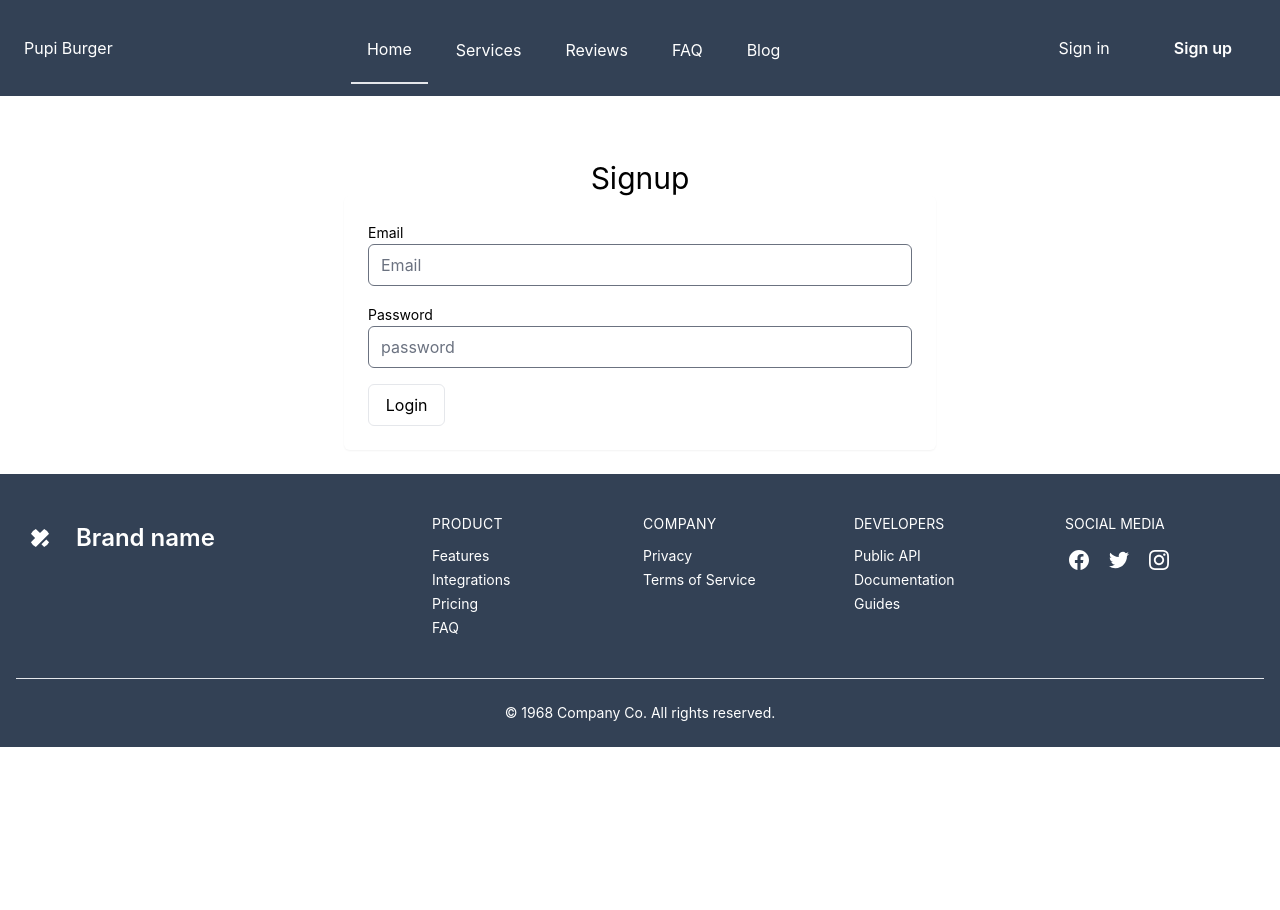
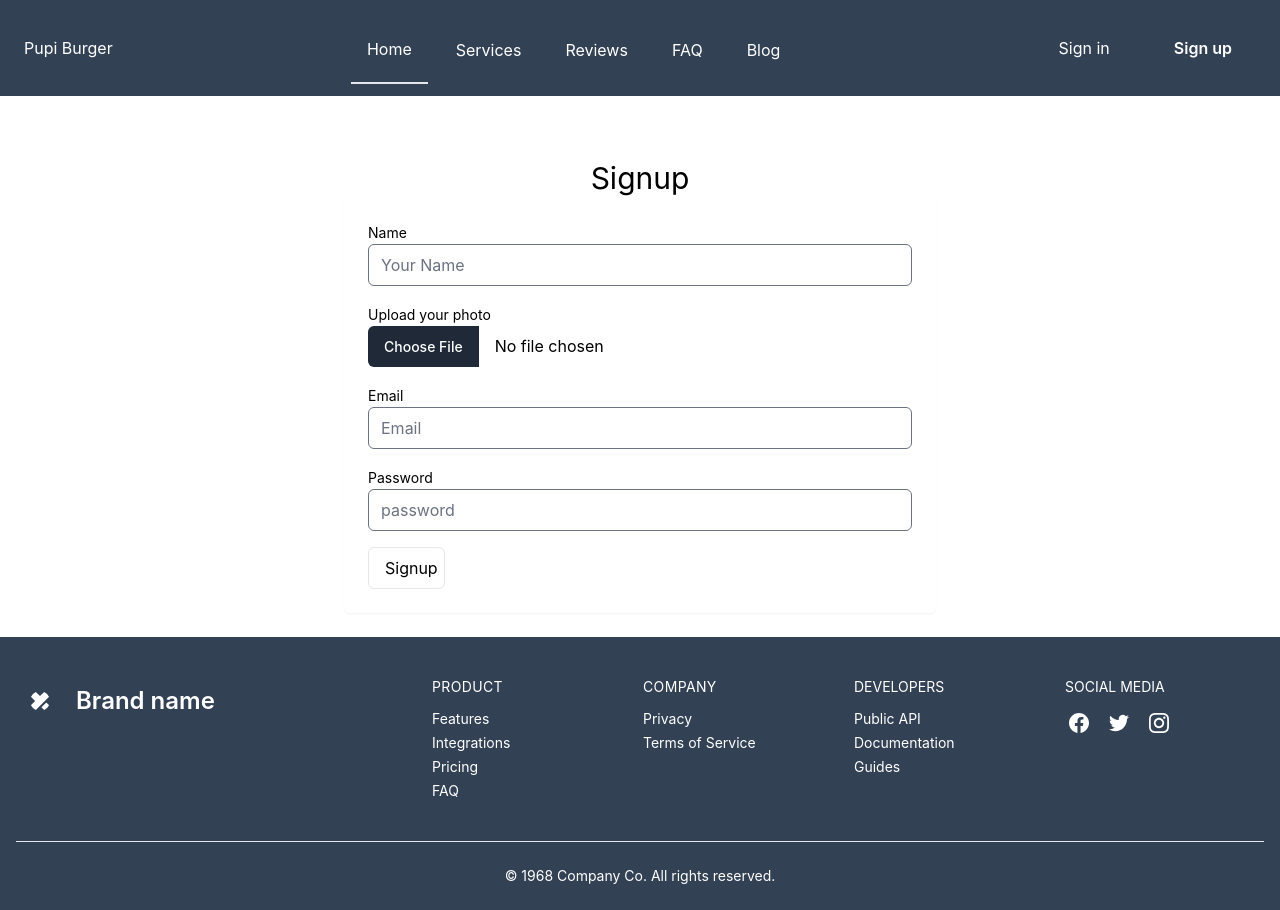
Before and after one commit to yeasin62/service-review-website, a React (Create React App) app: page /signup in a window 1280 px wide. Before the commit the page ends 800 px from the top, so only its background shows below. Built offline with nearby package versions, Linux system fonts and the light colour scheme.

Commit message:
created service json file

```diff
--- a/src/components/pages/Signup/Signup.js
+++ b/src/components/pages/Signup/Signup.js
@@ -10,6 +10,16 @@ const Signup = () => {
                     <div className="grid grid-cols-6 gap-4 col-span-full">
 
                         <div className="col-span-full">
+                            <label for="name" className="text-sm">Name</label>
+                            <input id="name" type="text" placeholder="Your Name" className="w-full rounded-md focus:ring focus:ring-opacity-75 focus:ring-violet-400 dark:border-gray-700 dark:text-gray-900" />
+                        </div>
+
+                        <div className="col-span-full">
+                            <label for="photo" className="text-sm">Upload your photo</label>
+                            <input id="photo" type="file" accept="image/png, image/jpeg" className="w-full rounded-md focus:ring focus:ring-opacity-75 focus:ring-violet-400 dark:border-gray-700 dark:text-gray-900" />
+                        </div>
+
+                        <div className="col-span-full">
                             <label for="email" className="text-sm">Email</label>
                             <input id="email" type="email" placeholder="Email" className="w-full rounded-md focus:ring focus:ring-opacity-75 focus:ring-violet-400 dark:border-gray-700 dark:text-gray-900" />
                         </div>
@@ -17,7 +27,7 @@ const Signup = () => {
                             <label for="password" className="text-sm">Password</label>
                             <input id="password" type="password" placeholder="password" className="w-full rounded-md focus:ring focus:ring-opacity-75 focus:ring-violet-400 dark:border-gray-700 dark:text-gray-900" />
                         </div>
-                        <button type="button" className="px-4 py-2 border rounded-md dark:border-gray-100">Login</button>
+                        <button type="button" className="px-4 py-2 border rounded-md dark:border-gray-100">Signup</button>
 
                     </div>
                 </fieldset>
```
Also changed, not shown: public/services.json (added, +10 -0 lines).
